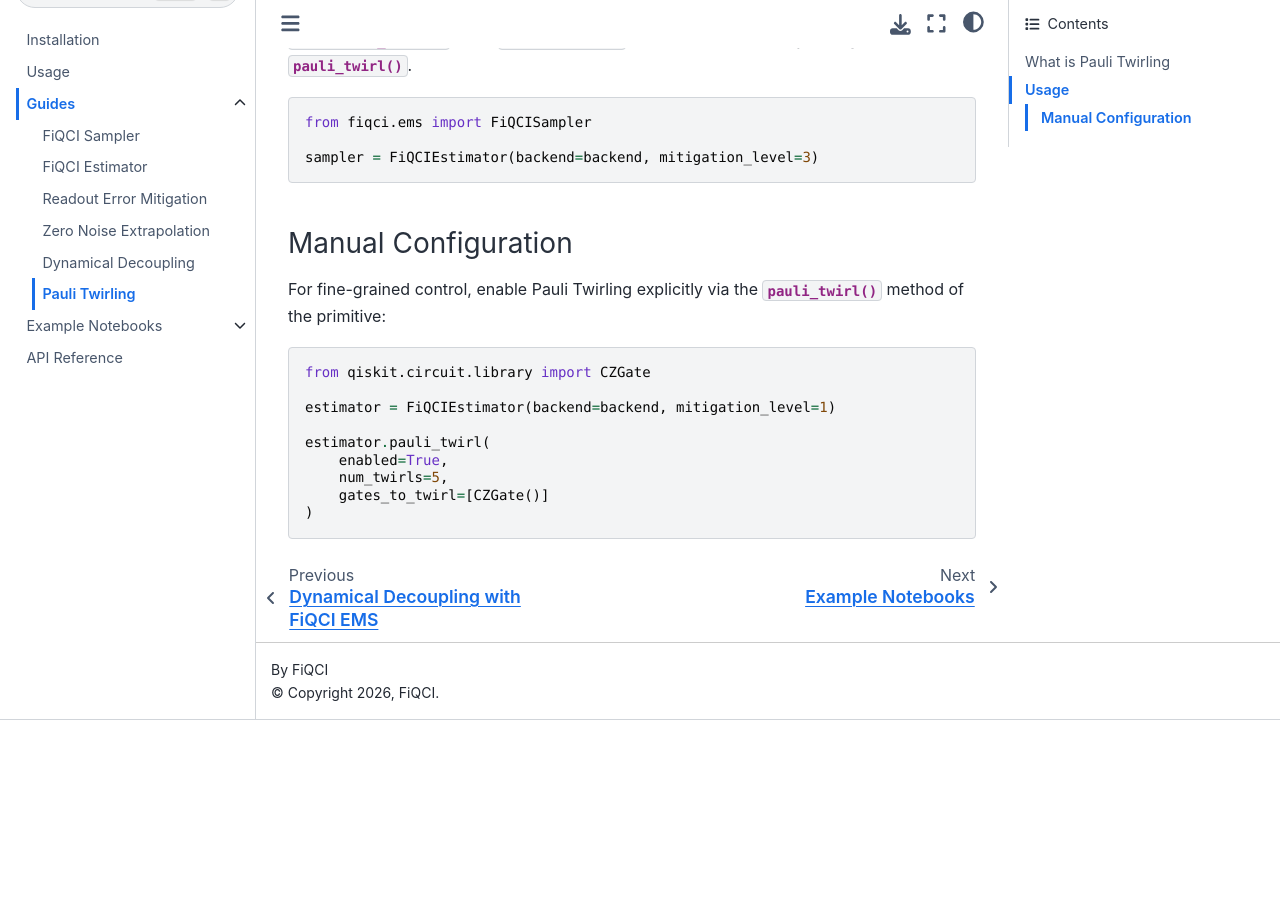
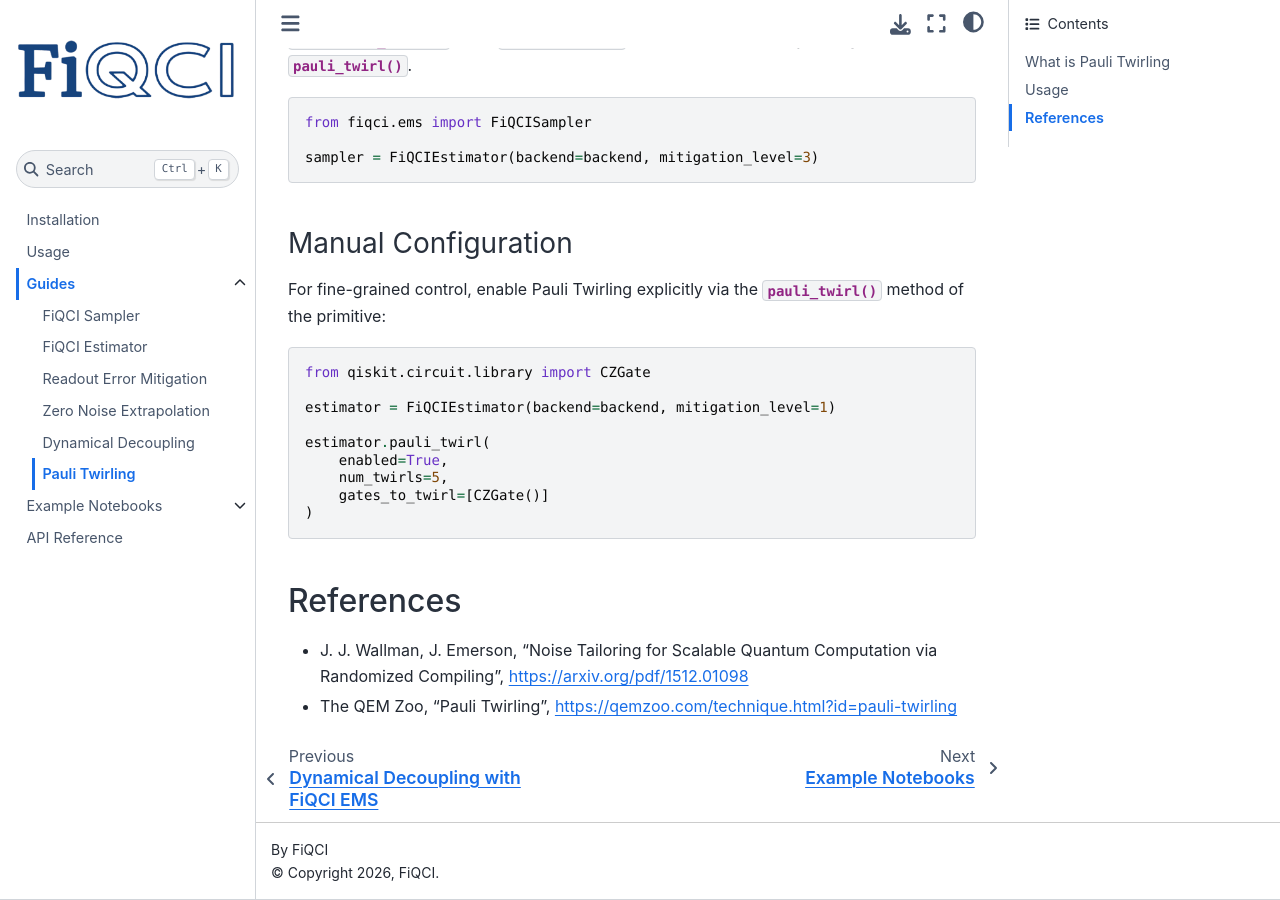
Before and after one commit to FiQCI/fiqci-ems, a Sphinx documentation site: the page built from docs/pages/pauli_twirling.md, in a window 1280 px wide and 900 px high, scrolled down 649 px. Built offline with Sphinx 7.4.7 and the Sphinx Book theme 1.1.4, drawn with Linux system fonts in a browser that asks for light colours; before the commit the page ends 1369 px from its top, so only the background shows below that.

Commit message:
add references

````diff
--- a/docs/pages/pauli_twirling.md
+++ b/docs/pages/pauli_twirling.md
@@ -35,3 +35,8 @@
     gates_to_twirl=[CZGate()]
 )
 ```
+
+## References
+
+- J. J. Wallman, J. Emerson, "Noise Tailoring for Scalable Quantum Computation via Randomized Compiling", [https://arxiv.org/pdf/1512.01098](https://arxiv.org/pdf/1512.01098)
+- The QEM Zoo, "Pauli Twirling", [https://qemzoo.com/technique.html?id=pauli-twirling](https://qemzoo.com/technique.html?id=pauli-twirling)
````
